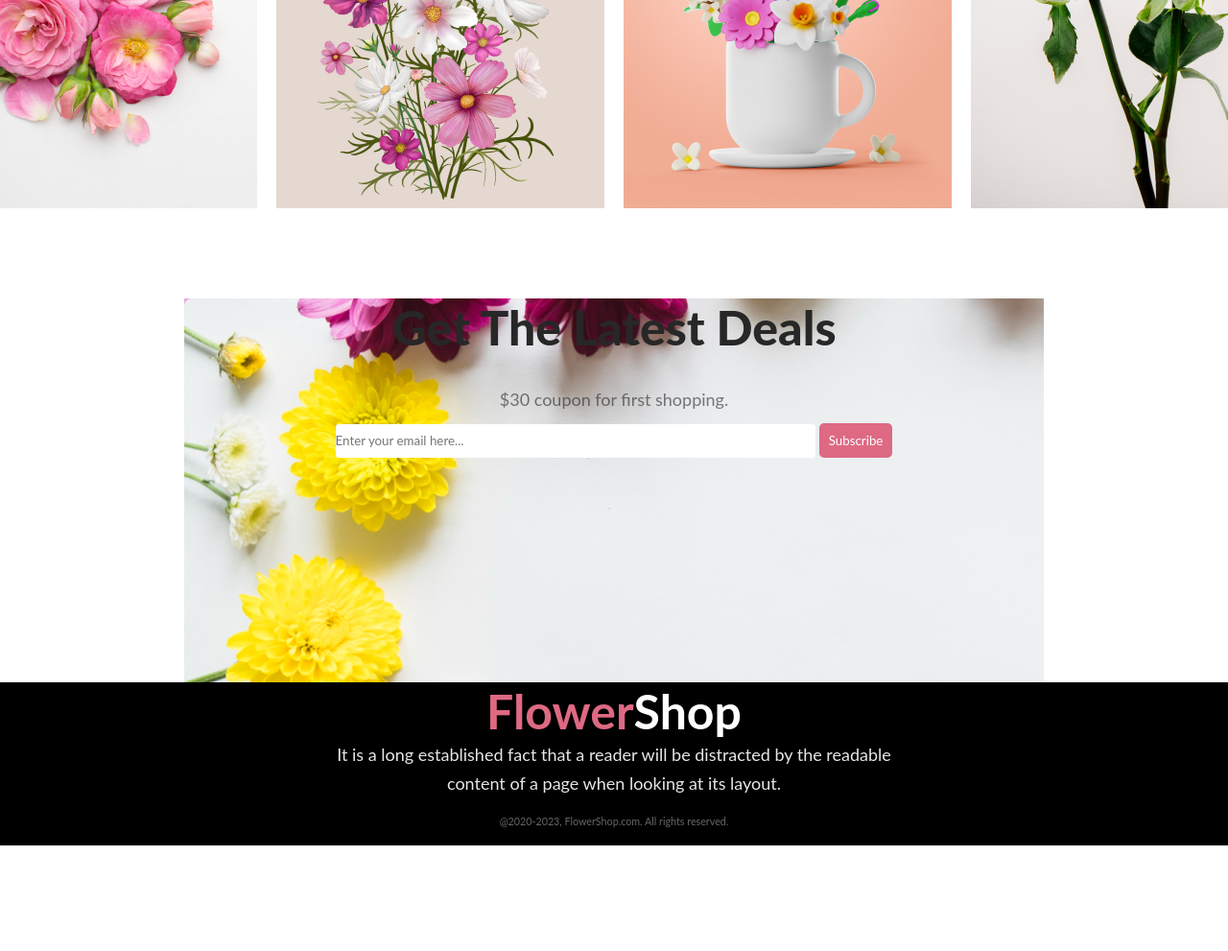
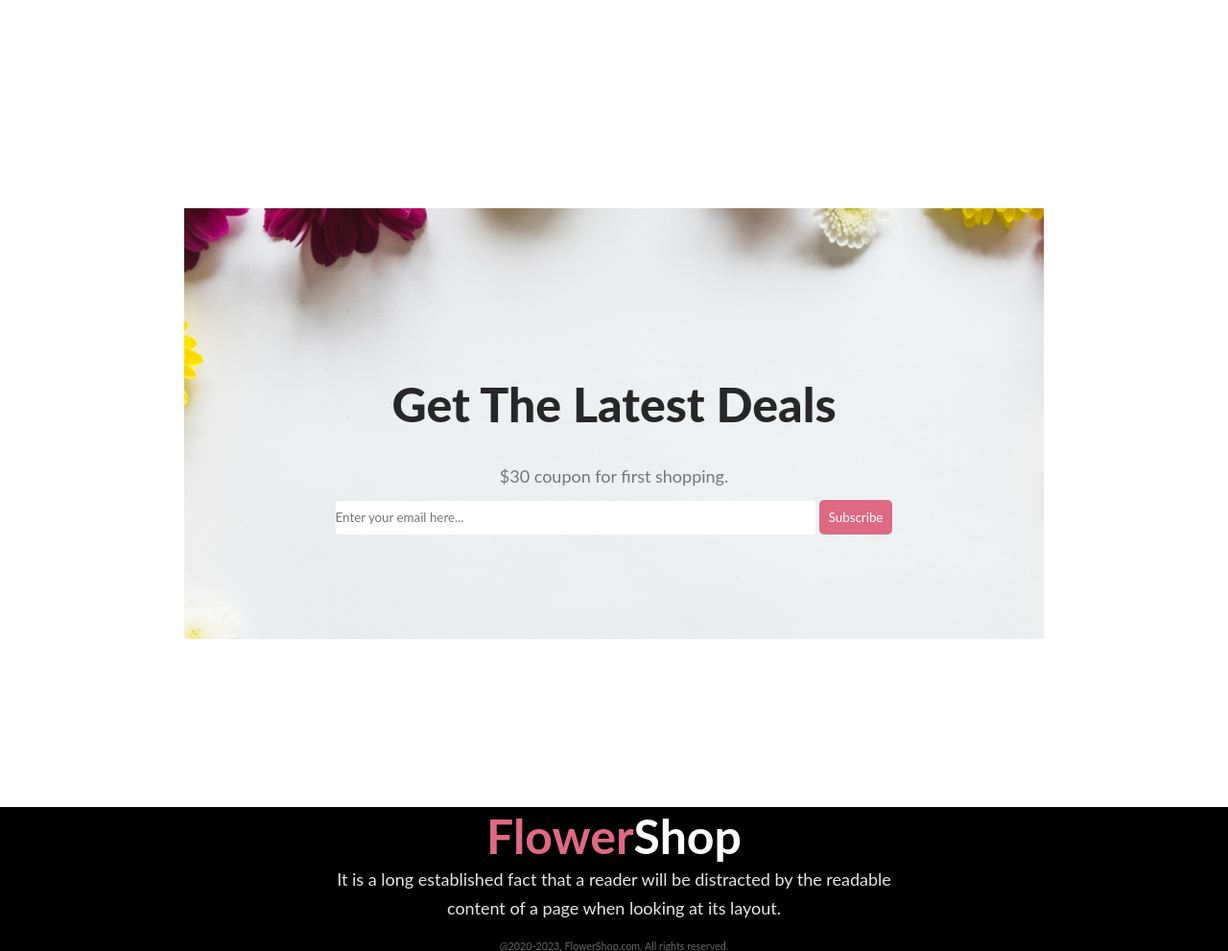
Before and after one commit to jawadarc/assignment1, a plain HTML site: page index.html in a window 1280 px wide. Shown: the part 1929-2920 px from the top of the page at 96% size. Before the commit the page ends 2810 px from the top, so only its background shows below. Drawn offline with Linux system fonts and the light colour scheme.

Commit message:
arranged some positions

```diff
--- a/style.css
+++ b/style.css
@@ -61,7 +61,7 @@
 /* This is discount section */
 
 .discount-container {
-    height: 700px;
+    height: 60vh;
     width: auto;
     display: flex;
     align-items: center;
@@ -154,15 +154,16 @@
     line-height: 30px;
 }
 .deals-container{
-    background-color: rgb(228, 170, 227);
-    position: relative;
     background-image: url(./images/Rectangle\ 9.png);
     background-repeat: no-repeat;
+    background-position:center;
     height: 50vh;
     width: 70%;
     margin: auto;
     text-align: center;
+    padding-top: 300px;
     margin-top: 20px;
+    margin-bottom: 50px;
 }
 .email{
     text-align: center;
```
Also changed, not shown: index.html (+4 -1 lines).
